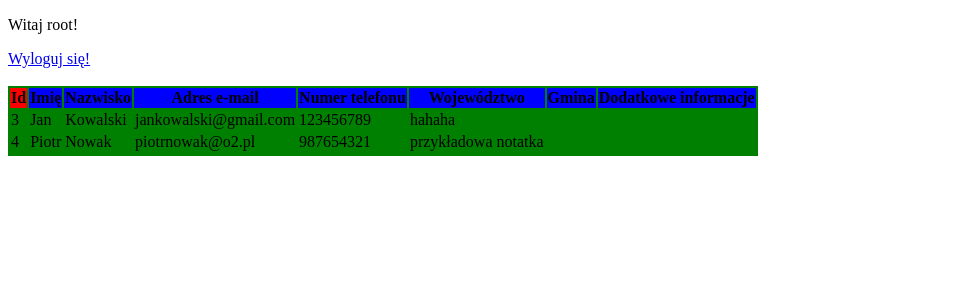
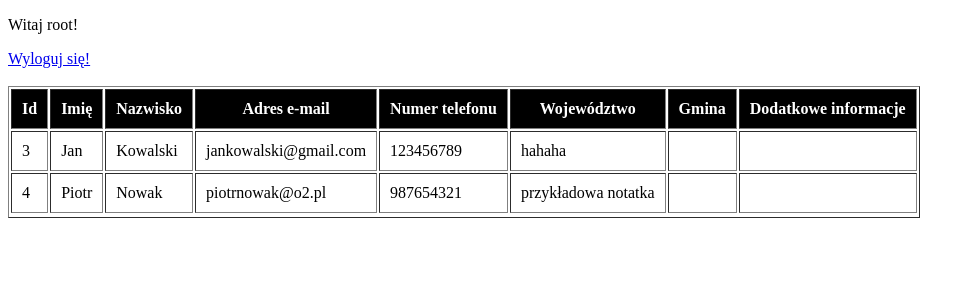
Before and after one commit to Davesoon/ucidk, a PHP site: page /administration.php in a window 1280 px wide. Shown: the top 300 px of the page, without its empty margins (0-975 px from the left). Run offline with PHP 8.4, Linux system fonts and the light colour scheme; a user stored in the database is signed in; data comes from the database, SQL or seed files in the repository.

Commit message:
<style> added

```diff
--- a/administration.php
+++ b/administration.php
@@ -15,9 +15,9 @@
     <meta http-equiv="X-UA-Compatible" content="IE=edge,chrome=1">
     <title>ZALOGUJ</title>
     <style>
-        table thead tr
+        table thead tr th, table tbody tr td
         {
-            border: 5px, solid, black;
+            padding: 10px;
         }
     </style>
 </head>
@@ -26,10 +26,10 @@
     echo "<p>Witaj ".$_SESSION['login'].'!</p>';
     echo "<a href='logout.php'>Wyloguj się!</a>";
 ?>
-<table bgcolor="green">
+<table border= "1px, solid, black">
     <thead>
-        <tr bgcolor="blue">
-            <th bgcolor="red">Id</th>
+        <tr style="color:white; background-color:black;">
+            <th>Id</th>
             <th>Imię</th>
             <th>Nazwisko</th>
             <th>Adres e-mail</th>
```
